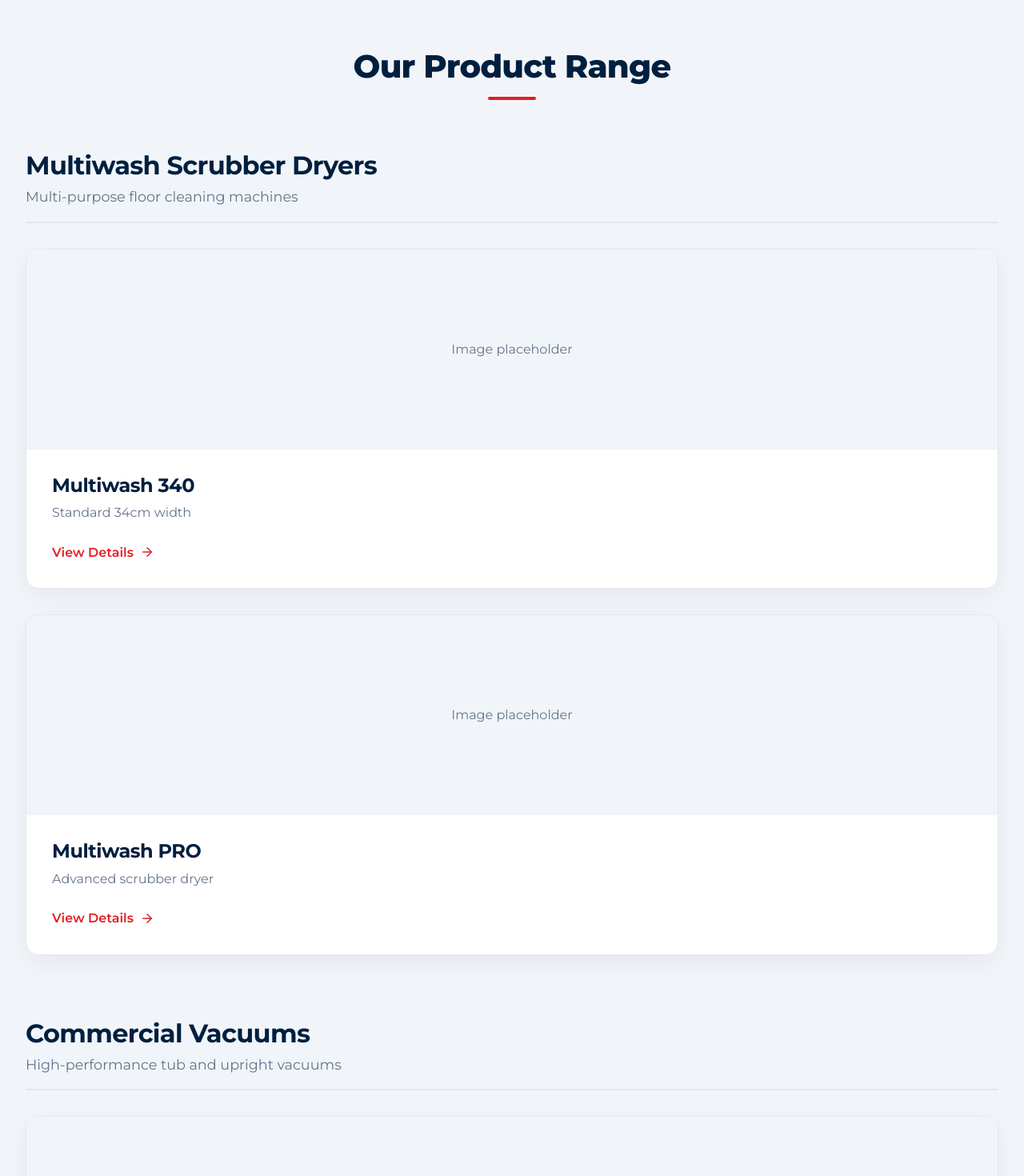
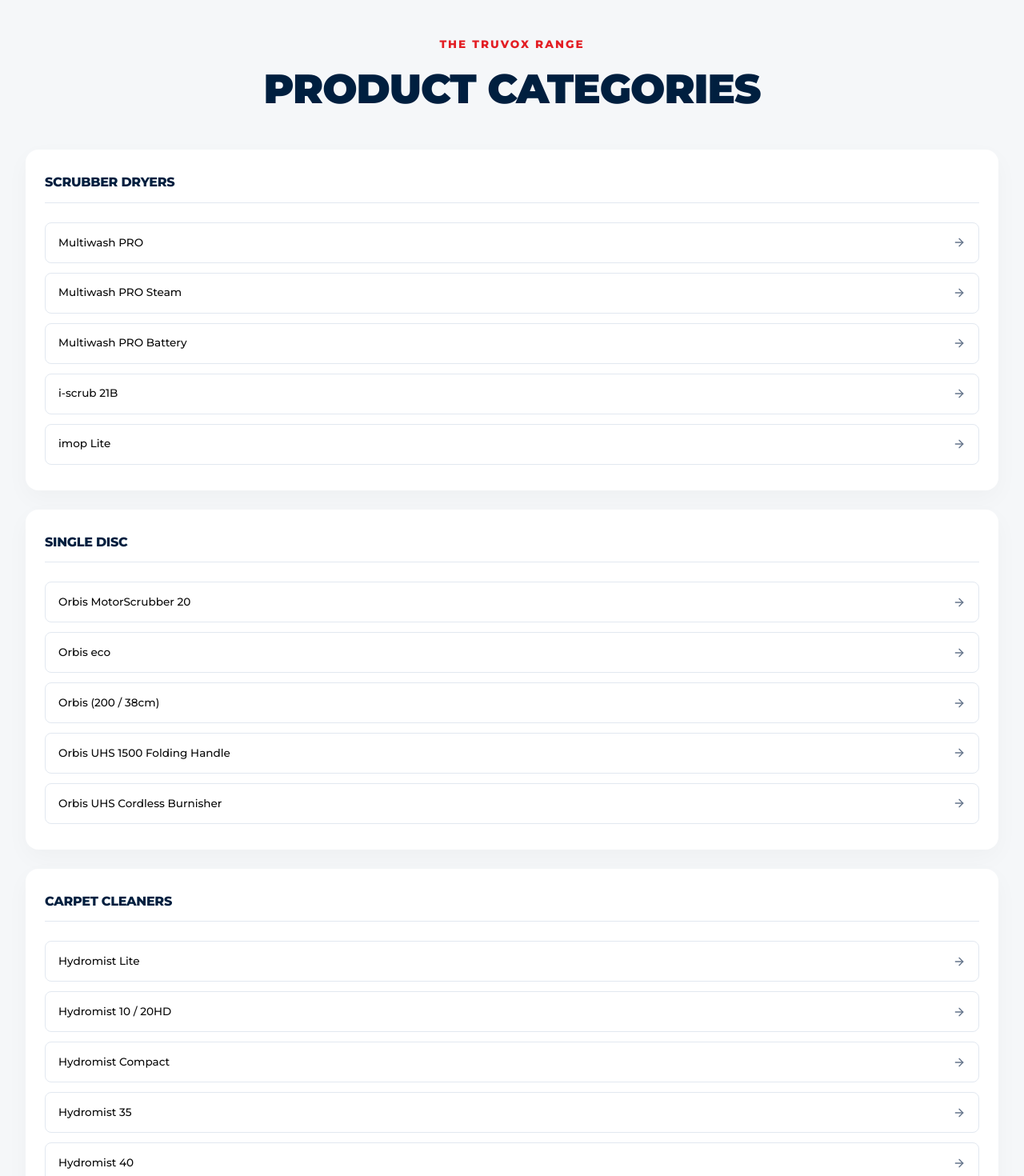
Before and after one commit to Sanjievkumar/cleanpmac, a React (Vite) app: page /brands/truvox in a window 1280 px wide. Shown: the part 640-2110 px from the top of the page at 80% size. Built offline with nearby package versions, Linux system fonts and the light colour scheme.

Commit message:
Update: Implement Truvox product categories grid UI based on design

```diff
--- a/src/pages/TruvoxBrand.tsx
+++ b/src/pages/TruvoxBrand.tsx
@@ -3,25 +3,79 @@
 // import { truvoxCategories } from '../data/truvox-products'; // Will be used when real data is available
 
 export default function TruvoxBrand() {
-  // Placeholder data - you will provide this content later
-  const categories = [
-    { id: 'multiwash', name: 'Multiwash Scrubber Dryers', description: 'Multi-purpose floor cleaning machines' },
-    { id: 'vacuums', name: 'Commercial Vacuums', description: 'High-performance tub and upright vacuums' },
-    { id: 'carpet', name: 'Carpet Extractors', description: 'Deep cleaning for carpets and upholstery' }
+  // Complete Truvox Product Categories Data
+  const truvoxData = [
+    {
+      category: 'SCRUBBER DRYERS',
+      products: [
+        { id: 'multiwash-pro', name: 'Multiwash PRO' },
+        { id: 'multiwash-pro-steam', name: 'Multiwash PRO Steam' },
+        { id: 'multiwash-pro-battery', name: 'Multiwash PRO Battery' },
+        { id: 'i-scrub-21b', name: 'i-scrub 21B' },
+        { id: 'imop-lite', name: 'imop Lite' }
+      ]
+    },
+    {
+      category: 'SINGLE DISC',
+      products: [
+        { id: 'orbis-motorscrubber-20', name: 'Orbis MotorScrubber 20' },
+        { id: 'orbis-eco', name: 'Orbis eco' },
+        { id: 'orbis-200-38cm', name: 'Orbis (200 / 38cm)' },
+        { id: 'orbis-uhs-1500', name: 'Orbis UHS 1500 Folding Handle' },
+        { id: 'orbis-uhs-cordless', name: 'Orbis UHS Cordless Burnisher' }
+      ]
+    },
+    {
+      category: 'CARPET CLEANERS',
+      products: [
+        { id: 'hydromist-lite', name: 'Hydromist Lite' },
+        { id: 'hydromist-10-20hd', name: 'Hydromist 10 / 20HD' },
+        { id: 'hydromist-compact', name: 'Hydromist Compact' },
+        { id: 'hydromist-35', name: 'Hydromist 35' },
+        { id: 'hydromist-40', name: 'Hydromist 40' }
+      ]
+    },
+    {
+      category: 'CIMEX (THREE BRUSH)',
+      products: [
+        { id: 'cimex-cyclone', name: 'Cimex Cyclone' },
+        { id: 'cimex-encap', name: 'Cimex-Encap' },
+        { id: 'cimex-heavy-duty', name: 'Cimex Heavy Duty' }
+      ]
+    },
+    {
+      category: 'DRY VACUUMS',
+      products: [
+        { id: 'vtve-compact', name: 'VTVe Compact' },
+        { id: 'vtve', name: 'VTVe' },
+        { id: 'valet-backpack-pro', name: 'Valet Backpack PRO Battery' },
+        { id: 'valet-battery-upright-ii', name: 'Valet Battery Upright II' },
+        { id: 'valet-dual-motor-upright', name: 'Valet Dual Motor Upright' },
+        { id: 'valet-wide-area-vac', name: 'Valet Wide Area Vac' }
+      ]
+    },
+    {
+      category: 'WET & DRY VACUUMS',
+      products: [
+        { id: 'valet-aqua-20', name: 'Valet Aqua 20' },
+        { id: 'valet-aqua-40', name: 'Valet Aqua 40' },
+        { id: 'valet-aqua-55-hd', name: 'Valet Aqua 55 Heavy Duty' }
+      ]
+    },
+    {
+      category: 'ESCALATOR / SWEEPERS',
+      products: [
+        { id: 'trusweep-460', name: 'TruSweep 460' },
+        { id: 'cimex-x46', name: 'Cimex X46' }
+      ]
+    },
+    {
+      category: 'AIR MOVERS',
+      products: [
+        { id: 'am3000', name: 'AM3000' }
+      ]
+    }
   ];
-
-  const placeholderProducts = {
-    'multiwash': [
-      { id: 'mw340', name: 'Multiwash 340', desc: 'Standard 34cm width' },
-      { id: 'mwpro', name: 'Multiwash PRO', desc: 'Advanced scrubber dryer' },
-    ],
-    'vacuums': [
-      { id: 'vtve', name: 'Valet Tub Vac', desc: '11.5L tub vacuum' }
-    ],
-    'carpet': [
-      { id: 'hm10', name: 'Hydromist 10', desc: '10L carpet extractor' }
-    ]
-  };
 
   return (
     <div className="fade-in">
@@ -48,51 +102,69 @@
       </section>
 
       {/* ═══════════ PRODUCT CATEGORIES ═══════════ */}
-      <section className="section" style={{ backgroundColor: 'var(--bg-gray)' }}>
-        <div className="container max-w-6xl mx-auto">
+      <section style={{ backgroundColor: '#f5f7f9', padding: '5rem 0' }}>
+        <div className="container max-w-7xl mx-auto px-4">
 
-          <div style={{ textAlign: 'center', marginBottom: '4rem' }}>
-            <h2 style={{ fontSize: '2.5rem', fontWeight: 800, color: 'var(--primary)', marginBottom: '1rem' }}>Our Product Range</h2>
-            <div style={{ width: '60px', height: '4px', background: 'var(--accent)', margin: '0 auto', borderRadius: '2px' }} />
+          <div style={{ textAlign: 'center', marginBottom: '3rem' }}>
+            <div style={{ color: 'var(--accent)', fontSize: '0.85rem', fontWeight: 800, letterSpacing: '0.15em', textTransform: 'uppercase', marginBottom: '1rem' }}>
+              The Truvox Range
+            </div>
+            <h2 style={{ fontSize: 'clamp(2.5rem, 4vw, 3.5rem)', fontWeight: 900, color: 'var(--primary)', letterSpacing: '-0.02em' }}>
+              PRODUCT CATEGORIES
+            </h2>
           </div>
 
-          <div style={{ display: 'flex', flexDirection: 'column', gap: '5rem' }}>
-            {categories.map((category) => (
-              <div key={category.id} className="category-section">
-                <div style={{ marginBottom: '2rem', borderBottom: '2px solid var(--border-color)', paddingBottom: '1rem' }}>
-                  <h3 style={{ fontSize: '2rem', fontWeight: 700, color: 'var(--primary)' }}>{category.name}</h3>
-                  <p style={{ color: 'var(--text-muted)', fontSize: '1.1rem', marginTop: '0.5rem' }}>{category.description}</p>
-                </div>
+          <div className="grid grid-cols-1 md:grid-cols-2 lg:grid-cols-4 gap-6">
+            {truvoxData.map((category) => (
+              <div key={category.category} style={{
+                background: 'white',
+                borderRadius: '1rem',
+                padding: '2rem 1.5rem',
+                boxShadow: '0 10px 30px rgba(0,0,0,0.03)'
+              }}>
+                <h3 style={{
+                  fontSize: '1rem',
+                  fontWeight: 800,
+                  color: 'var(--primary)',
+                  marginBottom: '1.5rem',
+                  paddingBottom: '1rem',
+                  borderBottom: '1px solid var(--border-color)',
+                  textTransform: 'uppercase'
+                }}>
+                  {category.category}
+                </h3>
 
-                <div className="grid md:grid-cols-2 lg:grid-cols-3 gap-8">
-                  {placeholderProducts[category.id as keyof typeof placeholderProducts].map((product) => (
+                <div style={{ display: 'flex', flexDirection: 'column', gap: '0.75rem' }}>
+                  {category.products.map((product) => (
                     <Link
                       key={product.id}
                       to={`/brands/truvox/${product.id}`}
-                      className="product-card hover-scale"
                       style={{
-                        background: 'white',
-                        borderRadius: '1rem',
-                        overflow: 'hidden',
-                        boxShadow: '0 10px 30px rgba(0,0,0,0.05)',
+                        display: 'flex',
+                        justifyContent: 'space-between',
+                        alignItems: 'center',
+                        padding: '0.85rem 1rem',
                         border: '1px solid var(--border-color)',
-                        display: 'flex',
-                        flexDirection: 'column'
+                        borderRadius: '0.5rem',
+                        color: 'var(--text-dark)',
+                        fontSize: '0.85rem',
+                        fontWeight: 500,
+                        transition: 'all 0.2s ease',
+                        backgroundColor: 'white'
+                      }}
+                      onMouseEnter={(e) => {
+                        e.currentTarget.style.borderColor = 'var(--accent)';
+                        e.currentTarget.style.color = 'var(--accent)';
+                        e.currentTarget.style.boxShadow = '0 4px 12px rgba(227,30,36,0.08)';
+                      }}
+                      onMouseLeave={(e) => {
+                        e.currentTarget.style.borderColor = 'var(--border-color)';
+                        e.currentTarget.style.color = 'var(--text-dark)';
+                        e.currentTarget.style.boxShadow = 'none';
                       }}
                     >
-                      {/* Product Image Placeholder */}
-                      <div style={{ height: '250px', background: 'var(--bg-gray)', display: 'flex', alignItems: 'center', justifyContent: 'center' }}>
-                        <span style={{ color: 'var(--text-muted)' }}>Image placeholder</span>
-                      </div>
-
-                      {/* Product Details Placeholder */}
-                      <div style={{ padding: '2rem', display: 'flex', flexDirection: 'column', flex: 1 }}>
-                        <h4 style={{ fontSize: '1.5rem', fontWeight: 700, color: 'var(--primary)', marginBottom: '0.5rem' }}>{product.name}</h4>
-                        <p style={{ color: 'var(--text-muted)', marginBottom: '1.5rem', flex: 1 }}>{product.desc}</p>
-                        <div style={{ display: 'flex', alignItems: 'center', color: 'var(--accent)', fontWeight: 600, gap: '0.5rem' }}>
-                          View Details <ArrowRight size={18} />
-                        </div>
-                      </div>
+                      <span>{product.name}</span>
+                      <ArrowRight size={16} style={{ color: 'var(--text-muted)' }} />
                     </Link>
                   ))}
                 </div>
```
